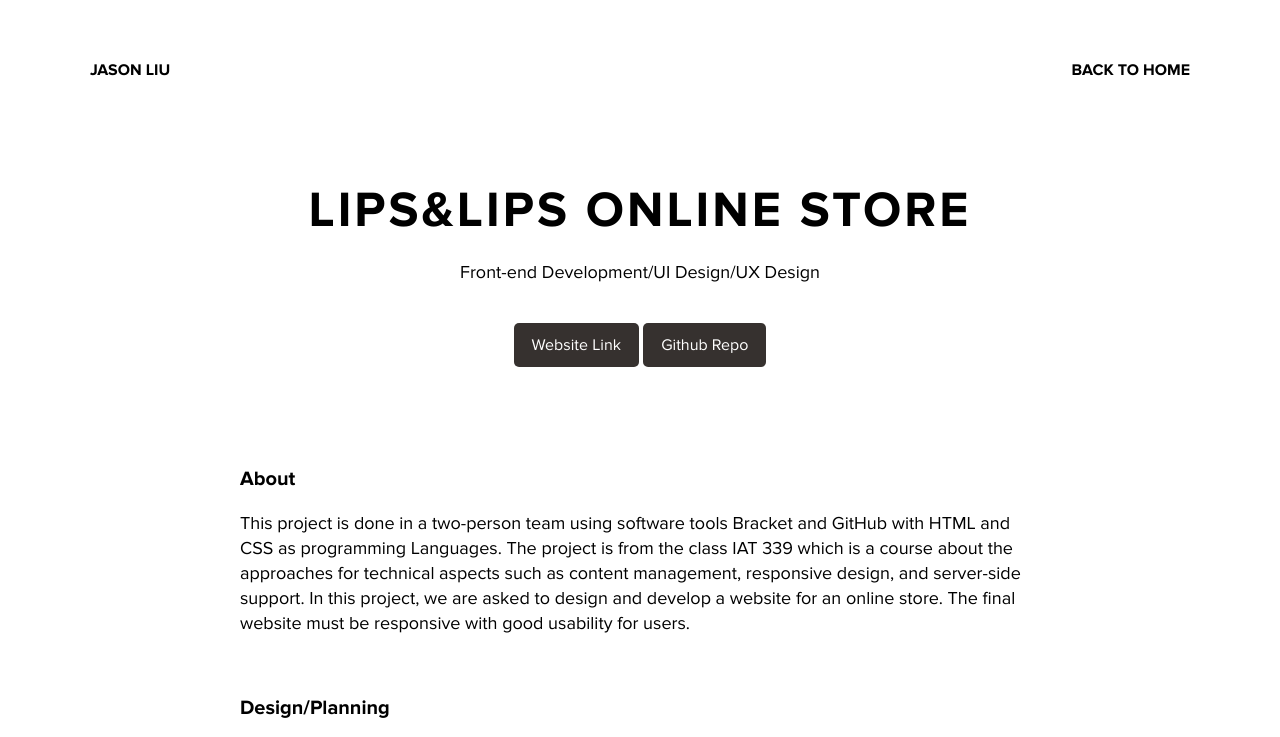
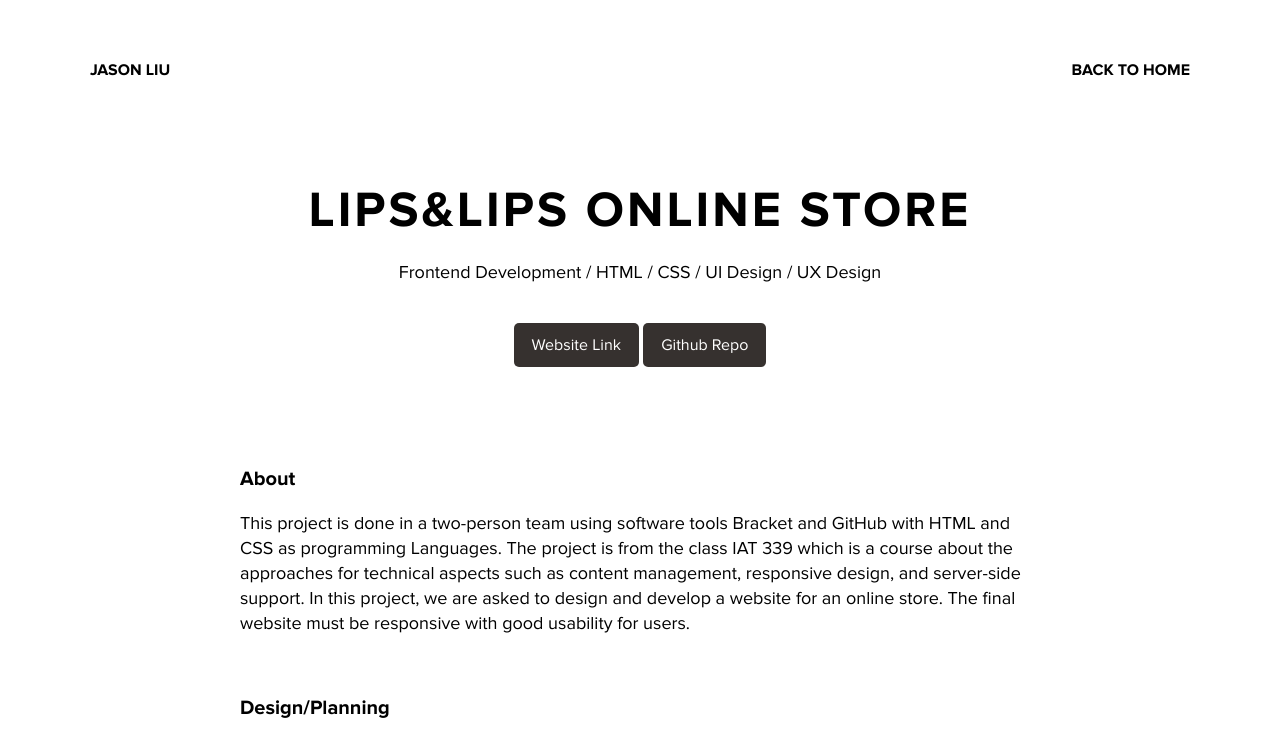
Before and after one commit to jasonwillhudson/jasonwillhudson.github.io, a plain HTML site: page projects-page/web/online-store.html in a window 1280 px wide. Shown: the top 737 px of the page. Drawn offline with nearby package versions, Linux system fonts and the light colour scheme.

Commit message:
online store page modified

```diff
--- a/projects-page/web/online-store.html
+++ b/projects-page/web/online-store.html
@@ -29,7 +29,7 @@
     <section>
       <div class="container">
         <h2>Lips&Lips Online Store</h2>
-        <h3>Front-end Development/UI Design/UX Design</h3>
+        <h3>Frontend Development / HTML / CSS / UI Design / UX Design</h3>
 
         <div class="link-wrap">
           <a
```
